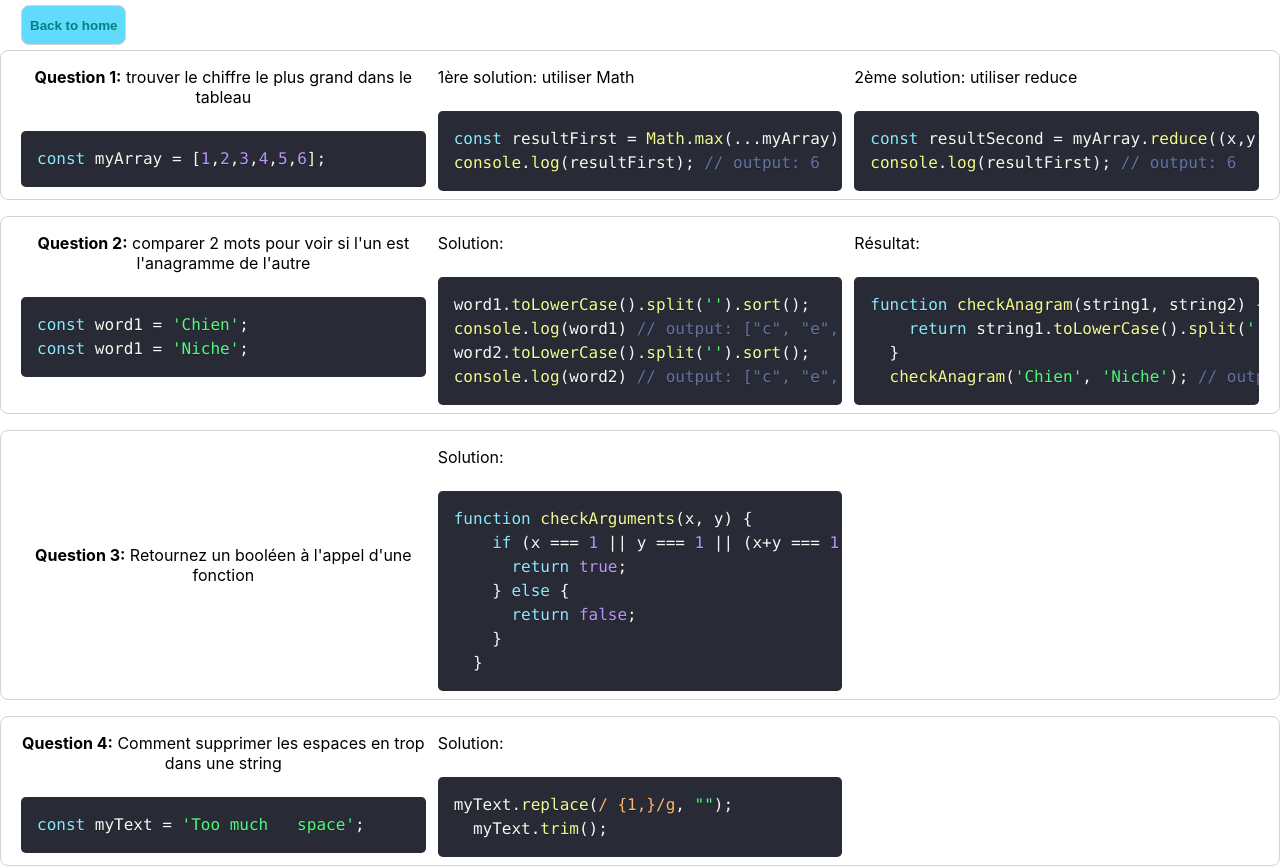
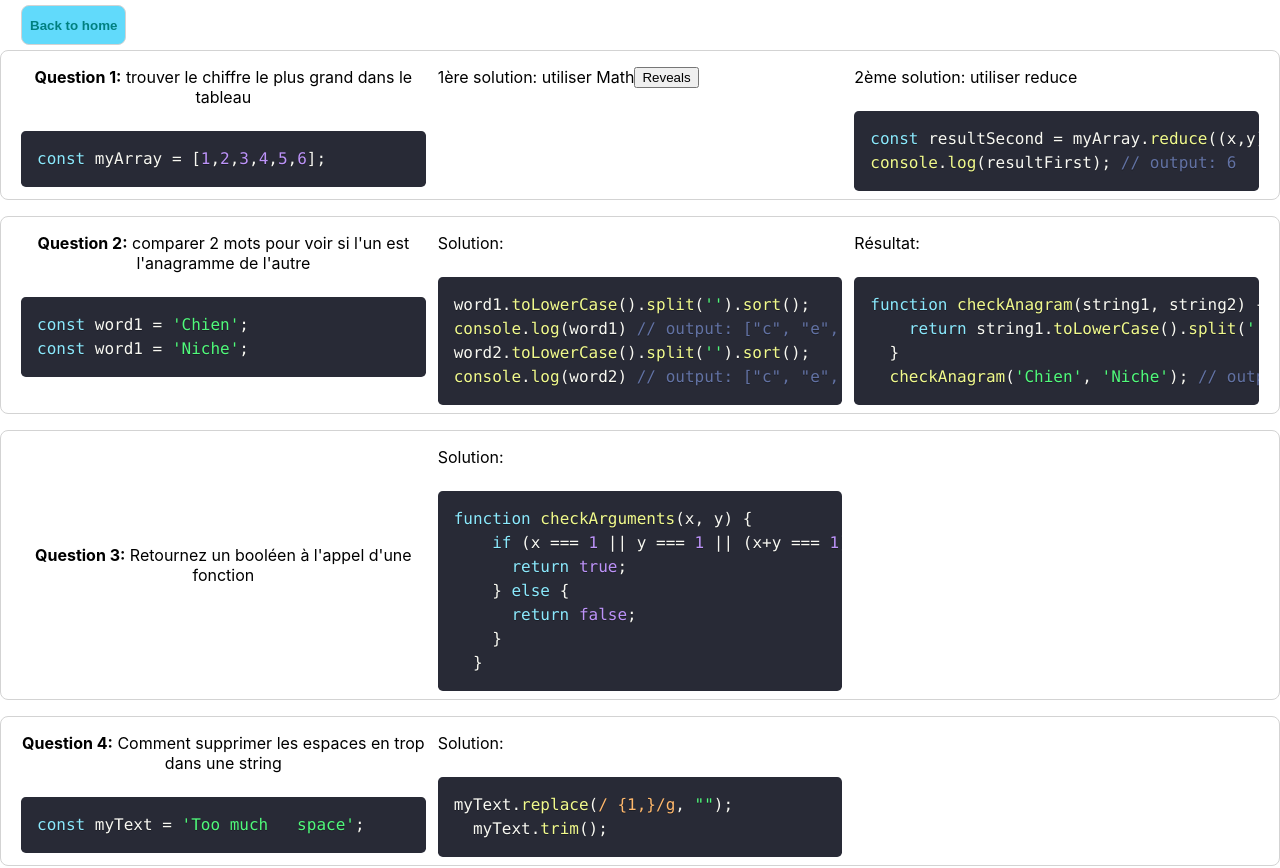
Before and after one commit to philoem/algosQuestions, a React (Create React App) app: page /questionInJs in a window 1280 px wide. Shown: the top 868 px of the page. Built offline with nearby package versions, Linux system fonts and the light colour scheme.

Commit message:
feat: add usehook to toggle new button

```diff
--- a/src/QuestionsInJs/FirstQuestion/index.js
+++ b/src/QuestionsInJs/FirstQuestion/index.js
@@ -1,8 +1,11 @@
 import { Prism as SyntaxHighlighter } from 'react-syntax-highlighter'
 import { dracula } from 'react-syntax-highlighter/dist/esm/styles/prism'
 import styles from '../styles/questionsInJs.module.css'
+import useRevealSolution from '../hooks/useRevealSolution'
 
 function FirstQuestion() {
+	const { isVisible, toggleButton } = useRevealSolution()
+
 	const codeStringMyArray = 'const myArray = [1,2,3,4,5,6];'
 	const codeStringResultFirst =
 		'const resultFirst = Math.max(...myArray);\nconsole.log(resultFirst); // output: 6'
@@ -23,10 +26,13 @@ function FirstQuestion() {
 			<div>
 				<div className={styles.firstSubContainer}>
 					<p>1ère solution: utiliser Math</p>
+					<button onClick={toggleButton}>{isVisible ? 'Hide' : 'Reveals'}</button>
 				</div>
-				<SyntaxHighlighter language="javascript" style={dracula}>
-					{codeStringResultFirst}
-				</SyntaxHighlighter>
+				{isVisible && (
+					<SyntaxHighlighter language="javascript" style={dracula}>
+						{codeStringResultFirst}
+					</SyntaxHighlighter>
+				)}
 			</div>
 			<div>
 				<div className={styles.secondSubContainer}>
--- /dev/null
+++ b/src/QuestionsInJs/hooks/useRevealSolution.js
@@ -0,0 +1,10 @@
+import { useState, useCallback } from 'react'
+
+const useRevealSolution = () => {
+	const [isVisible, setIsVisible] = useState(false)
+	const toggleButton = useCallback(() => setIsVisible((isVisible) => !isVisible), [])
+
+	return { isVisible, toggleButton }
+}
+
+export default useRevealSolution
```
